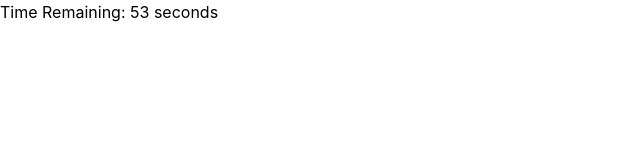
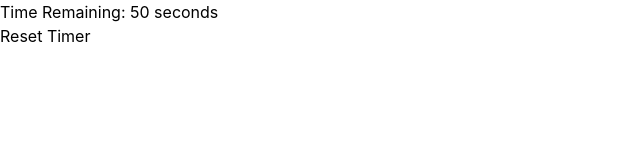
Before and after one commit to khanalabhiyan/react-kss, a React (Create React App) app: page / in a window 1280 px wide. Shown: the top 160 px of the page, without its empty margins (0-640 px from the left). Built offline with nearby package versions, Linux system fonts and the light colour scheme.

Commit message:
add more examples

```diff
--- a/src/components/App.tsx
+++ b/src/components/App.tsx
@@ -1,11 +1,11 @@
 // import { Test } from "./Test";
-import {Timer} from "./Timer";
+// import Garage from "./ParentChild";
+// import {Timer} from "./Timer";
+import { TimerWithEvents } from "./TimerWithEvents";
 
 function App() {
   return (
-    // <QueryClientProvider client={queryClient}>
-    <Timer initialTime={60} />
-    // </QueryClientProvider>
+    <TimerWithEvents initialTime={60} />
   );
 }
 
--- /dev/null
+++ b/src/components/ParentChild.tsx
@@ -0,0 +1,18 @@
+import React from 'react';
+
+interface CarProps {
+  brand: string;
+}
+
+function Car(props: CarProps) {
+  return <h2>I am a {props.brand}!</h2>;
+}
+
+export default function Garage() {
+  return (
+    <>
+      <h1>Who lives in my garage?</h1>
+      <Car brand="Ford" />
+    </>
+  );
+}
--- /dev/null
+++ b/src/components/TimerWithEvents.tsx
@@ -0,0 +1,26 @@
+import React, { useState, useEffect, useRef } from 'react';
+
+interface TimerProps {
+  initialTime: number;
+}
+
+export const TimerWithEvents: React.FC<TimerProps> = ({ initialTime }) => {
+  const [time, setTime] = useState(initialTime);
+
+  useEffect(() => {
+     setInterval(() => {
+      setTime((prevTime) => prevTime - 1);
+    }, 1000);
+  }, []);
+
+  const handleReset = () => {
+    setTime(initialTime);
+  };
+
+  return (
+    <div>
+      <div>Time Remaining: {time} seconds</div>
+      <button onClick={handleReset}>Reset Timer</button>
+    </div>
+  );
+};
```
